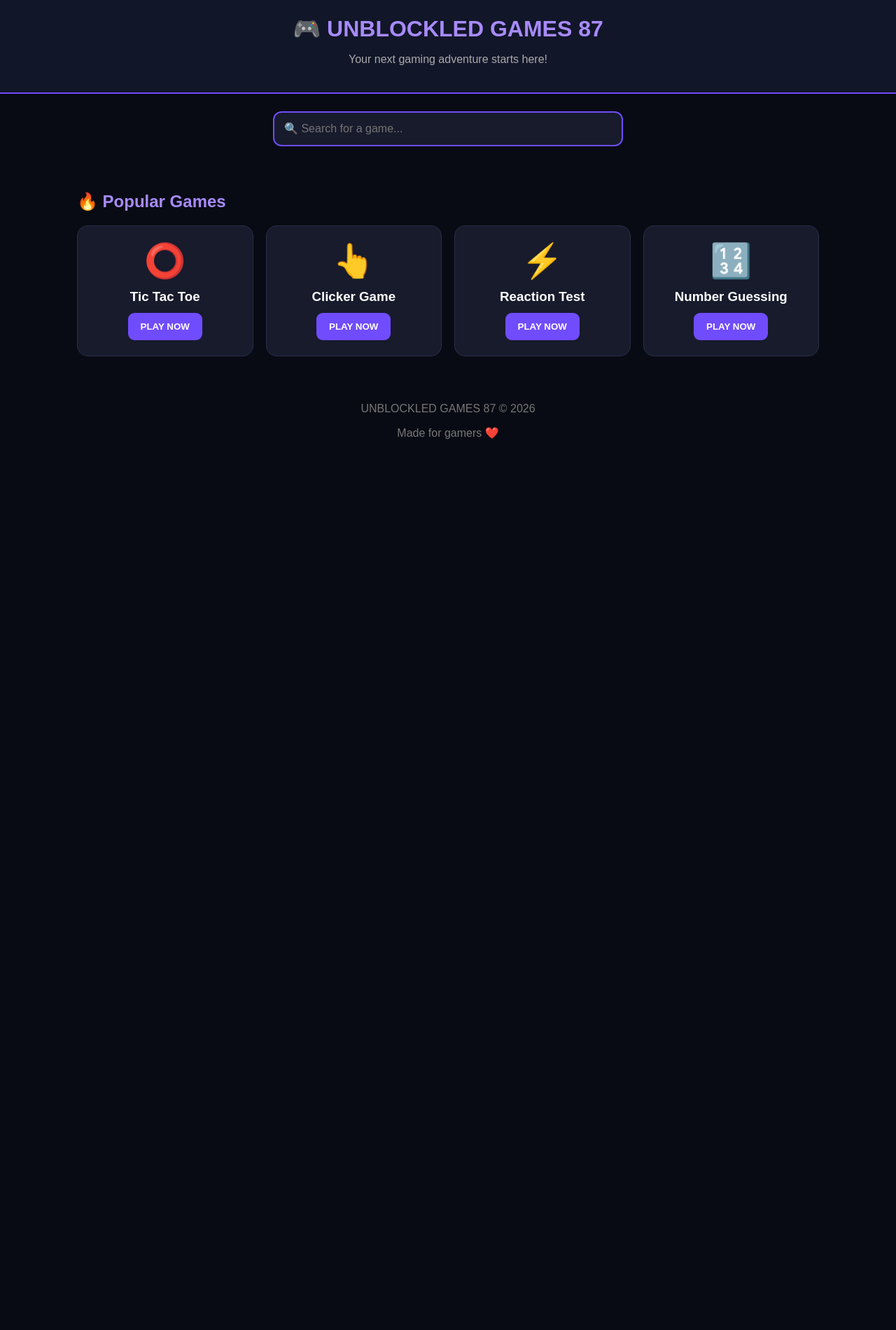
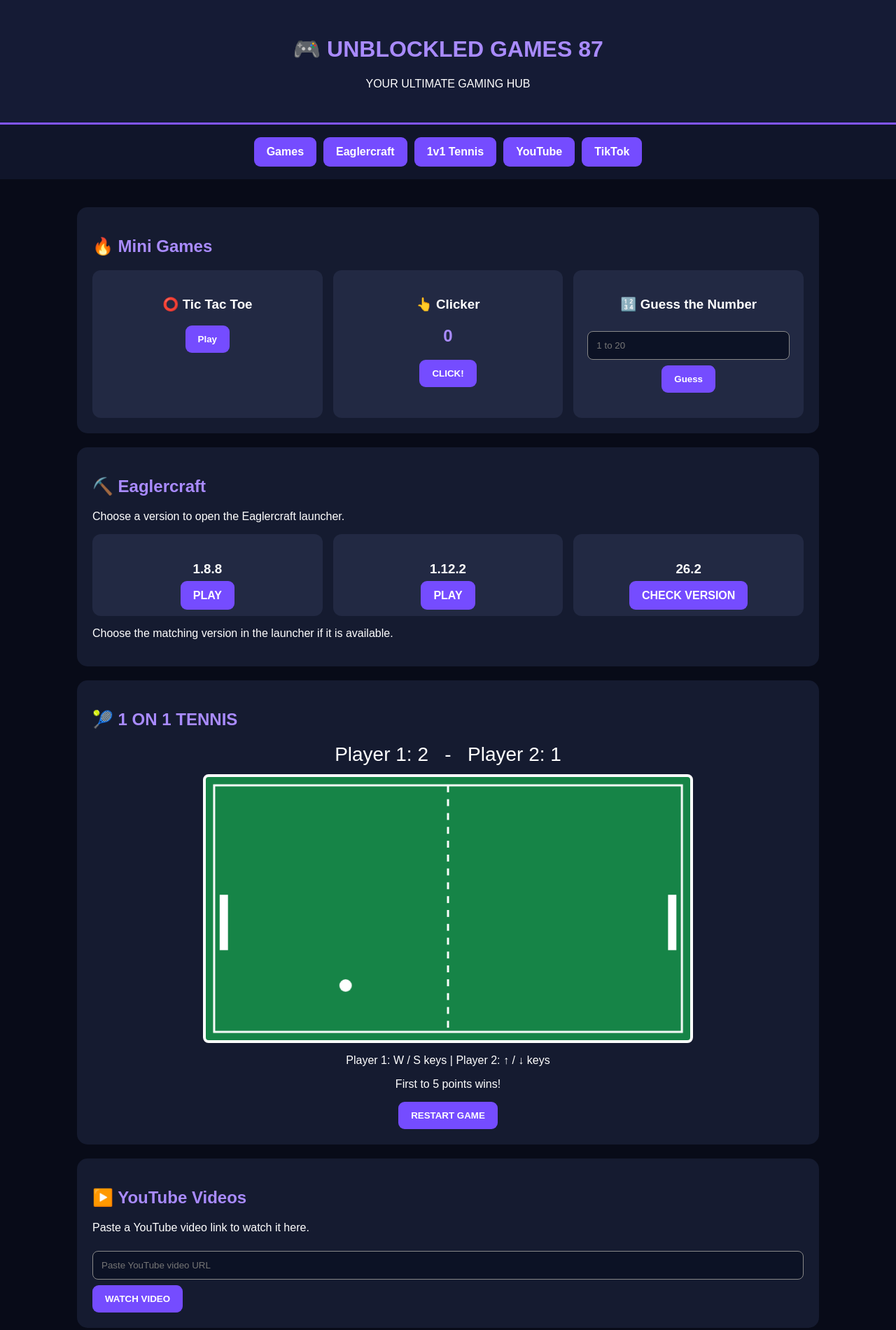
Before and after one commit to terranceclay7/game-zone, a plain HTML site: page index.html in a window 1280 px wide. Shown: the top 1900 px of the page at 70% size. Before the commit the page ends 800 px from the top, so only its background shows below. Drawn offline with Linux system fonts and the light colour scheme.

Commit message:
Update index.html

```diff
--- a/index.html
+++ b/index.html
@@ -1,240 +1,223 @@
+
 <!DOCTYPE html>
 <html lang="en">
 <head>
 <meta charset="UTF-8">
-<meta name="viewport" content="width=device-width, initial-scale=1.0">
-<title>Unblockled Games 87</title>
+<meta name="viewport" content="width=device-width,initial-scale=1">
+<title>UNBLOCKLED GAMES 87</title>
 <style>
 *{box-sizing:border-box}
-body{
- margin:0;background:#090b14;color:white;
- font-family:Arial,sans-serif;
-}
-header{
- background:#121629;padding:22px;
- text-align:center;border-bottom:2px solid #704cff;
-}
-header h1{color:#a78bfa;margin:0;font-size:32px}
-header p{color:#aaa}
-.search{
- display:block;margin:25px auto;
- padding:14px;width:85%;max-width:500px;
- border-radius:12px;border:2px solid #704cff;
- background:#171b2c;color:white;font-size:16px;
-}
-.container{padding:20px;max-width:1100px;margin:auto}
-h2{color:#a78bfa}
-.games{
- display:grid;
- grid-template-columns:repeat(auto-fit,minmax(190px,1fr));
- gap:18px;
-}
-.card{
- background:#171b2c;padding:22px;
- border-radius:15px;text-align:center;
- border:1px solid #292e49;
- transition:.2s;
-}
-.card:hover{transform:translateY(-5px);border-color:#a78bfa}
-.emoji{font-size:48px}
-.card h3{margin:12px 0}
-button{
- background:#704cff;color:white;border:0;
- padding:12px 18px;border-radius:9px;
- cursor:pointer;font-weight:bold;
-}
-button:hover{background:#9275ff}
-#game{
- display:none;background:#171b2c;
- margin-top:25px;padding:25px;
- border-radius:15px;text-align:center;
-}
-#game button{margin:5px}
-#board{
- display:grid;grid-template-columns:repeat(3,85px);
- justify-content:center;gap:7px;margin:20px;
-}
-.cell{
- height:85px;background:#292e49;
- font-size:35px;color:white;
- border-radius:10px;display:grid;place-items:center;
- cursor:pointer;
-}
-footer{text-align:center;padding:30px;color:#777}
+body{margin:0;background:#080b18;color:white;font-family:Arial}
+header{text-align:center;padding:30px;background:#151b35;border-bottom:3px solid #8255ff}
+h1{color:#a98bff;font-size:32px}
+nav{display:flex;justify-content:center;gap:10px;flex-wrap:wrap;padding:18px;background:#10152a}
+button,a.btn{background:#754cff;color:white;padding:12px 18px;border:0;border-radius:9px;cursor:pointer;text-decoration:none;font-weight:bold}
+button:hover,a.btn:hover{background:#9a7aff}
+main{max-width:1100px;margin:auto;padding:20px}
+section{background:#151b30;padding:22px;border-radius:15px;margin:20px 0}
+h2{color:#a98bff}
+.grid{display:grid;grid-template-columns:repeat(auto-fit,minmax(200px,1fr));gap:15px}
+.card{background:#222943;padding:20px;text-align:center;border-radius:12px}
+input{padding:12px;border-radius:8px;border:1px solid #888;background:#0c1225;color:white;width:100%;margin:8px 0}
+iframe{width:100%;height:380px;border:0;border-radius:12px;background:#080b18}
+#court{width:100%;max-width:700px;background:#168447;border:4px solid white;border-radius:8px;display:block;margin:auto}
+.score{text-align:center;font-size:28px;margin:12px}
+footer{text-align:center;padding:30px;color:#aaa}
 </style>
 </head>
 <body>
 
 <header>
 <h1>🎮 UNBLOCKLED GAMES 87</h1>
-<p>Your next gaming adventure starts here!</p>
+<p>YOUR ULTIMATE GAMING HUB</p>
 </header>
 
-<input class="search" id="search"
-placeholder="🔍 Search for a game..."
-oninput="searchGames()">
+<nav>
+<a class="btn" href="#games">Games</a>
+<a class="btn" href="#eagler">Eaglercraft</a>
+<a class="btn" href="#tennis">1v1 Tennis</a>
+<a class="btn" href="#youtube">YouTube</a>
+<a class="btn" href="#tiktok">TikTok</a>
+</nav>
 
-<div class="container">
-<h2>🔥 Popular Games</h2>
+<main>
 
-<div class="games" id="games">
-
-<div class="card" data-name="tic tac toe">
-<div class="emoji">⭕</div>
-<h3>Tic Tac Toe</h3>
-<button onclick="ticTacToe()">PLAY NOW</button>
+<section id="games">
+<h2>🔥 Mini Games</h2>
+<div class="grid">
+<div class="card">
+<h3>⭕ Tic Tac Toe</h3>
+<button onclick="tic()">Play</button>
+<div id="ticboard"></div>
 </div>
-
-<div class="card" data-name="clicker">
-<div class="emoji">👆</div>
-<h3>Clicker Game</h3>
-<button onclick="clicker()">PLAY NOW</button>
+<div class="card">
+<h3>👆 Clicker</h3>
+<h2 id="clickscore">0</h2>
+<button onclick="clicks++ ; document.getElementById('clickscore').textContent=clicks">CLICK!</button>
 </div>
-
-<div class="card" data-name="reaction test">
-<div class="emoji">⚡</div>
-<h3>Reaction Test</h3>
-<button onclick="reaction()">PLAY NOW</button>
-</div>
-
-<div class="card" data-name="number guessing">
-<div class="emoji">🔢</div>
-<h3>Number Guessing</h3>
-<button onclick="guessGame()">PLAY NOW</button>
-</div>
-
-</div>
-
-<div id="game">
-<h2 id="gameTitle">Game</h2>
-<div id="gameContent"></div>
-<br>
-<button onclick="closeGame()">CLOSE GAME</button>
+<div class="card">
+<h3>🔢 Guess the Number</h3>
+<input id="guess" type="number" placeholder="1 to 20">
+<button onclick="guess()">Guess</button>
+<p id="guessresult"></p>
 </div>
 </div>
+</section>
 
-<footer>
-<p>UNBLOCKLED GAMES 87 © 2026</p>
-<p>Made for gamers ❤️</p>
-</footer>
+<section id="eagler">
+<h2>⛏️ Eaglercraft</h2>
+<p>Choose a version to open the Eaglercraft launcher.</p>
+<div class="grid">
+<div class="card"><h3>1.8.8</h3><a class="btn" href="https://eaglercraft.com/play/" target="_blank">PLAY</a></div>
+<div class="card"><h3>1.12.2</h3><a class="btn" href="https://eaglercraft.com/play/" target="_blank">PLAY</a></div>
+<div class="card"><h3>26.2</h3><a class="btn" href="https://eaglercraft.com/play/" target="_blank">CHECK VERSION</a></div>
+</div>
+<p>Choose the matching version in the launcher if it is available.</p>
+</section>
+
+<section id="tennis">
+<h2>🎾 1 ON 1 TENNIS</h2>
+<div class="score">
+Player 1: <span id="s1">0</span>
+&nbsp; - &nbsp;
+Player 2: <span id="s2">0</span>
+</div>
+<canvas id="court" width="700" height="380"></canvas>
+<p style="text-align:center">Player 1: W / S keys | Player 2: ↑ / ↓ keys</p>
+<p style="text-align:center">First to 5 points wins!</p>
+<div style="text-align:center">
+<button onclick="resetTennis()">RESTART GAME</button>
+</div>
+</section>
+
+<section id="youtube">
+<h2>▶️ YouTube Videos</h2>
+<p>Paste a YouTube video link to watch it here.</p>
+<input id="yturl" placeholder="Paste YouTube video URL">
+<button onclick="loadYT()">WATCH VIDEO</button>
+<div id="ytbox"></div>
+</section>
+
+<section id="tiktok">
+<h2>🎵 TikTok Videos</h2>
+<p>Paste a TikTok video link to watch it here.</p>
+<input id="tturl" placeholder="Paste TikTok video URL">
+<button onclick="loadTT()">WATCH VIDEO</button>
+<div id="ttbox"></div>
+</section>
+
+</main>
+
+<footer>UNBLOCKLED GAMES 87 © 2026</footer>
 
 <script>
-function searchGames(){
- let q=document.getElementById("search").value.toLowerCase();
- document.querySelectorAll(".card").forEach(card=>{
- card.style.display=card.dataset.name.includes(q)?"block":"none";
- });
+let clicks=0;
+let secret=Math.floor(Math.random()*20)+1;
+
+function guess(){
+ let n=Number(document.getElementById("guess").value);
+ document.getElementById("guessresult").textContent=
+ n===secret?"YOU WIN! 🎉":n<secret?"Too low!":"Too high!";
+ if(n===secret)secret=Math.floor(Math.random()*20)+1;
 }
 
-function openGame(name,html){
- document.getElementById("game").style.display="block";
- document.getElementById("gameTitle").textContent=name;
- document.getElementById("gameContent").innerHTML=html;
- document.getElementById("game").scrollIntoView({behavior:"smooth"});
-}
-
-function closeGame(){
- document.getElementById("game").style.display="none";
-}
-
-function ticTacToe(){
- let board=["","","","","","","","",""];
- let turn="X";
+function tic(){
+ let b=["","","","","","","","",""],turn="X";
+ let board=document.getElementById("ticboard");
  function draw(){
- let html='<div id="board">';
- board.forEach((v,i)=>{
- html+=`<div class="cell" onclick="move(${i})">${v}</div>`;
- });
- html+='</div><p id="status">Player X turn</p><button onclick="ticTacToe()">Restart</button>';
- document.getElementById("gameContent").innerHTML=html;
- }
- window.move=function(i){
- if(board[i]||winner())return;
- board[i]=turn;
- if(winner()){
- draw();
- document.getElementById("status").textContent="Player "+turn+" wins! 🎉";
- return;
- }
- if(board.every(Boolean)){
- draw();
- document.getElementById("status").textContent="It's a draw!";
- return;
- }
+ board.innerHTML="";
+ b.forEach((v,i)=>{
+ let btn=document.createElement("button");
+ btn.textContent=v||"-";
+ btn.style.margin="3px";
+ btn.style.width="48px";
+ btn.onclick=()=>{
+ if(b[i]||win())return;
+ b[i]=turn;
+ if(win()){draw();alert(turn+" wins!");return;}
  turn=turn==="X"?"O":"X";
  draw();
  };
- function winner(){
+ board.appendChild(btn);
+ if(i%3===2)board.appendChild(document.createElement("br"));
+ });
+ }
+ function win(){
  return [[0,1,2],[3,4,5],[6,7,8],[0,3,6],[1,4,7],[2,5,8],[0,4,8],[2,4,6]]
- .some(line=>line.every(i=>board[i]===turn));
+ .some(line=>line.every(i=>b[i]===turn));
  }
- openGame("⭕ Tic Tac Toe","");
  draw();
 }
 
-function clicker(){
- let score=0;
- openGame("👆 Clicker Game",`
- <h1 id="score">0</h1>
- <button onclick="addClick()">CLICK ME!</button>
- <p>Click as many times as you can!</p>
- <button onclick="resetClick()">Reset</button>
- `);
- window.addClick=function(){
- score++;
- document.getElementById("score").textContent=score;
- };
- window.resetClick=function(){
- score=0;
- document.getElementById("score").textContent=0;
- };
+const c=document.getElementById("court"),ctx=c.getContext("2d");
+let p1=170,p2=170,bx=350,by=190,vx=4,vy=3,s1=0,s2=0;
+let keys={};
+document.addEventListener("keydown",e=>keys[e.key]=true);
+document.addEventListener("keyup",e=>keys[e.key]=false);
+
+function resetBall(direction){
+ bx=350;by=190;vx=4*direction;vy=3;
 }
+function resetTennis(){
+ s1=0;s2=0;p1=170;p2=170;resetBall(1);
+ document.getElementById("s1").textContent=0;
+ document.getElementById("s2").textContent=0;
+}
+function tennis(){
+ if(keys["w"]||keys["W"])p1-=5;
+ if(keys["s"]||keys["S"])p1+=5;
+ if(keys["ArrowUp"])p2-=5;
+ if(keys["ArrowDown"])p2+=5;
+ p1=Math.max(0,Math.min(300,p1));
+ p2=Math.max(0,Math.min(300,p2));
+ bx+=vx;by+=vy;
+ if(by<8||by>372)vy*=-1;
+ if(bx<35&&bx>20&&by>p1&&by<p1+80)vx=Math.abs(vx)*1.05;
+ if(bx>665&&bx<680&&by>p2&&by<p2+80)vx=-Math.abs(vx)*1.05;
+ if(bx<0||bx>700){
+ if(bx<0)s2++;else s1++;
+ document.getElementById("s1").textContent=s1;
+ document.getElementById("s2").textContent=s2;
+ if(s1>=5||s2>=5){
+ alert("Player "+(s1>=5?1:2)+" WINS!");
+ resetTennis();
+ }else resetBall(bx<0?1:-1);
+ }
+ drawCourt();
+ requestAnimationFrame(tennis);
+}
+function drawCourt(){
+ ctx.clearRect(0,0,700,380);
+ ctx.strokeStyle="white";ctx.lineWidth=3;
+ ctx.strokeRect(12,12,676,356);
+ ctx.setLineDash([10,10]);
+ ctx.beginPath();ctx.moveTo(350,12);ctx.lineTo(350,368);ctx.stroke();
+ ctx.setLineDash([]);
+ ctx.fillStyle="white";
+ ctx.fillRect(20,p1,12,80);
+ ctx.fillRect(668,p2,12,80);
+ ctx.beginPath();ctx.arc(bx,by,9,0,Math.PI*2);ctx.fill();
+}
+tennis();
 
-function reaction(){
- openGame("⚡ Reaction Test",`
- <h3 id="reactionText">Press START when ready!</h3>
- <button onclick="startReaction()">START</button>
- <button id="reactButton" style="display:none;background:green"
- onclick="finishReaction()">CLICK NOW!</button>
- <h2 id="reactionResult"></h2>
- `);
+function loadYT(){
+ let url=document.getElementById("yturl").value;
+ let id="";
+ try{
+ let u=new URL(url);
+ if(u.hostname.includes("youtu.be"))id=u.pathname.slice(1);
+ else id=u.searchParams.get("v")||u.pathname.split("/").pop();
+ }catch(e){}
+ if(!/^[\w-]{11}$/.test(id)){alert("Please enter a valid YouTube video link.");return;}
+ document.getElementById("ytbox").innerHTML=
+ '<iframe allowfullscreen src="https://www.youtube-nocookie.com/embed/'+id+'"></iframe>';
 }
-let reactionStart=0,reactionTimer;
-function startReaction(){
- clearTimeout(reactionTimer);
- document.getElementById("reactionText").textContent="Wait for green...";
- document.getElementById("reactButton").style.display="none";
- document.getElementById("reactionResult").textContent="";
- reactionTimer=setTimeout(()=>{
- reactionStart=Date.now();
- document.getElementById("reactionText").textContent="GO GO GO!";
- document.getElementById("reactButton").style.display="inline-block";
- },1500+Math.random()*3500);
-}
-function finishReaction(){
- if(!reactionStart)return;
- document.getElementById("reactionResult").textContent=
- (Date.now()-reactionStart)+" milliseconds!";
- reactionStart=0;
-}
-
-function guessGame(){
- let number=Math.floor(Math.random()*20)+1;
- openGame("🔢 Number Guessing",`
- <p>Guess a number between 1 and 20!</p>
- <input id="guess" type="number" min="1" max="20"
- style="padding:12px;width:100px;border-radius:8px">
- <button onclick="checkGuess()">GUESS</button>
- <h3 id="guessResult"></h3>
- <button onclick="guessGame()">New Game</button>
- `);
- window.checkGuess=function(){
- let n=Number(document.getElementById("guess").value);
- let result=document.getElementById("guessResult");
- if(n===number)result.textContent="YOU WIN! 🎉";
- else if(n<number)result.textContent="Too low! Try again.";
- else result.textContent="Too high! Try again.";
- };
+function loadTT(){
+ let url=document.getElementById("tturl").value;
+ let match=url.match(/\/video\/(\d+)/);
+ if(!match){alert("Please paste a TikTok video link.");return;}
+ document.getElementById("ttbox").innerHTML=
+ '<iframe allowfullscreen src="https://www.tiktok.com/player/v1/'+match[1]+'"></iframe>';
 }
 </script>
 </body>
```
